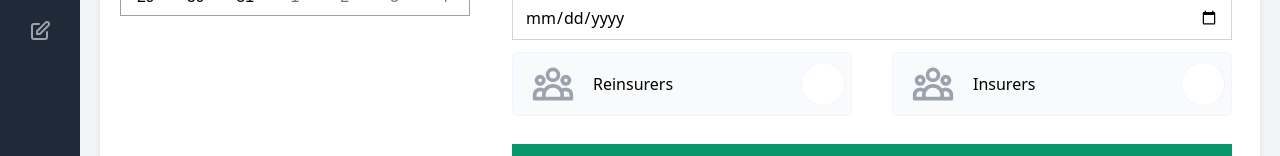
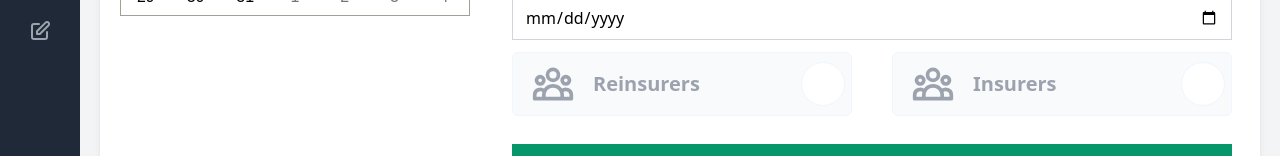
Before and after one commit to Khoby-790/template-nic, a React (Create React App) app: page /reports in a window 1280 px wide. Shown: the part 413-569 px from the top of the page. Built offline with nearby package versions, Linux system fonts and the light colour scheme.

Commit message:
--- Auto-Git Commit ---

```diff
--- a/src/pages/Reports/sections/InsurerReinsurerSelect.tsx
+++ b/src/pages/Reports/sections/InsurerReinsurerSelect.tsx
@@ -29,7 +29,7 @@ const Option = ({ name }: OptionProps) => {
                     </svg>
                 </div>
                 <div className="flex items-center h-full">
-                    <span>{name || "Not Specified"}</span>
+                    <span className="font-semibold text-xl group-hover:text-gray-800 text-gray-400">{name || "Not Specified"}</span>
                 </div>
             </div>
             <div className="w-14 flex flex-row">
```
